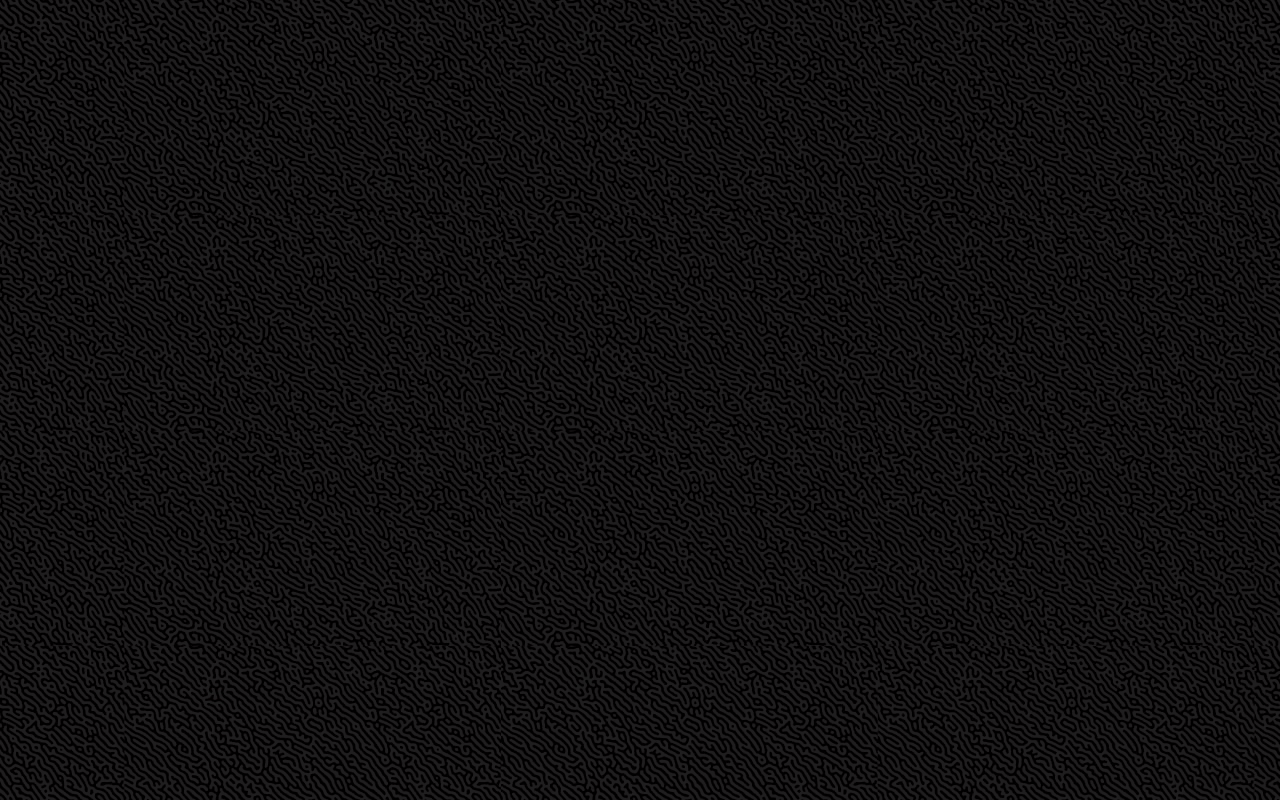
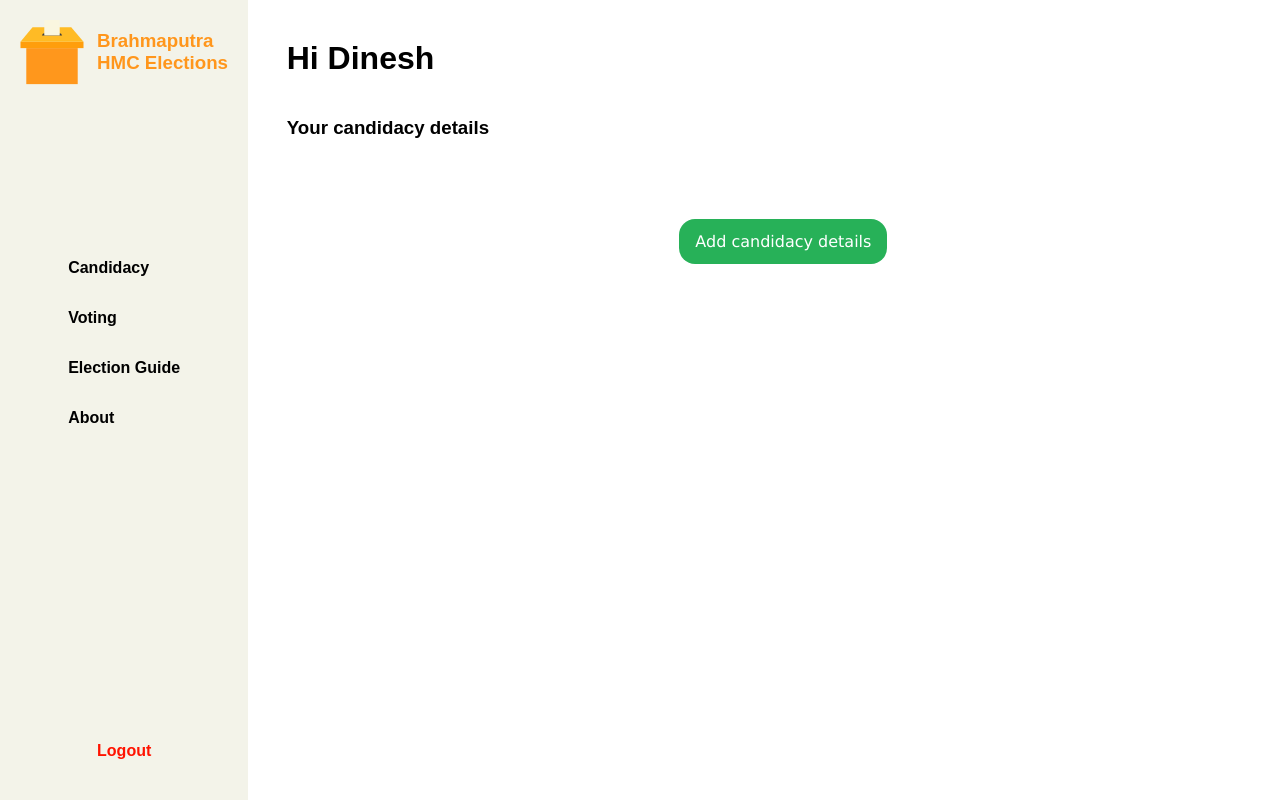
Before and after one commit to TheAdich/KritiPS, a React (Create React App) app: page /candidate in a window 1280 px wide. Before the commit this address had no page. Built offline with nearby package versions, Linux system fonts and the light colour scheme.

Commit message:
candidancy form

```diff
--- a/src/App.css
+++ b/src/App.css
@@ -5,13 +5,12 @@
   box-sizing: border-box;
 }
 body{
-  background: url('../public/TexturePattern.jpg');
-  color:white;
+
+  color:black;
   width:100%;
   height:100vh;
-  background-color: rgb(31, 31, 31);
-  background-blend-mode: color-burn;
-  osition: relative;
+  background-color: white
+
 }
 :root{
   --main-font:'Montserrat', sans-serif;
--- a/src/App.js
+++ b/src/App.js
@@ -1,9 +1,10 @@
 import React from 'react';
 import './App.css';
 import {BrowserRouter,Route,Routes} from "react-router-dom";
-import Signup from './signup';
-import Login from './login';
-import Home from './home';
+import Signup from './pages/signup';
+import Login from './pages/login';
+import Home from './pages/home';
+import Candidate from './pages/candidate/candidate';
 function App() {
   return (
     <BrowserRouter>
@@ -12,6 +13,7 @@ function App() {
             <Route path='/' element={<Signup/>}></Route>
             <Route path='/login' element={<Login/>}></Route>
             <Route path='/home' element={<Home/>}></Route>
+            <Route path='/candidate' element={<Candidate/>}></Route>
           </Routes>
       </div>
     </BrowserRouter>
--- a/src/index.js
+++ b/src/index.js
@@ -1,8 +1,6 @@
 import React from 'react';
 import ReactDOM from 'react-dom/client';
 import App from './App';
-
-
 const root = ReactDOM.createRoot(document.getElementById('root'));
 root.render(
   <React.StrictMode>
--- /dev/null
+++ b/src/pages/candidate/candidate.css
@@ -0,0 +1,226 @@
+*{
+    padding:0;
+    box-sizing: border-box;
+    margin: 0;
+}
+@import url('https://fonts.googleapis.com/css2?family=Open+Sans:wght@300&family=Plus+Jakarta+Sans:wght@200&display=swap');
+
+.dashbord_wrapper{
+    width:100%;
+    height:100vh;
+    overflow-x: hidden;
+    display: flex;
+}
+
+.dashboard{
+    width:20%;
+    background-color: #F3F3E9;
+    font-family: 'Plus Jakarta Sans', sans-serif;
+    display: flex;
+    flex-direction: column;
+    align-items: center;
+    justify-content: space-between;
+}
+
+.election_header_icon{
+    display: flex;
+    align-items: center;
+    height:5%;
+    color: #FF961C;
+    margin:4vh 0px;
+}
+
+.election_header_icon>img{
+    margin-right: 1vw;
+}
+
+.dashboard_navbar{
+    display: flex;
+    flex-direction: column;
+    height:50%;
+}
+
+.dashboard_navlinks{
+    cursor: pointer;
+    margin:2vh;
+    font-weight: 900;
+}
+
+.dashboard_navlinks:hover{
+    color:#FF961C
+}
+
+.logout_section{
+    position: relative;
+    bottom:5vh;
+}
+
+.logout_section>h4{
+    color:#FF1300;
+    cursor: pointer;
+}
+
+.candidate_section{
+    font-family: 'Plus Jakarta Sans', sans-serif;
+    margin-left: 3vw;
+    width:80%;
+    height:fit-content;
+    padding-bottom: 4rem;
+}
+
+.username_name{
+    margin-top: 5vh;
+}
+
+.prompt {
+    margin-top: 5vh;
+}
+
+.form_section{
+    margin-top: 10vh;
+    height:80%;
+    display: flex;
+    justify-content: center;
+}
+
+.add_btn{
+    align-self: flex-start;
+    font-size: 1rem;
+    font-family: 'Lucida Sans', 'Lucida Sans Regular', 'Lucida Grande', 'Lucida Sans Unicode', Geneva, Verdana, sans-serif;
+    height:fit-content;
+    width:fit-content;
+    padding:0.8rem 1rem;
+    background-color: #27B158;
+    color:white;
+    outline: none;
+    border:none;
+    border-radius: 1rem;
+    cursor: pointer;
+}
+
+
+
+.btn_section{
+    display: flex;
+    justify-content: space-between;
+    align-items: center;
+}
+
+.add_btn:hover{
+    opacity: 0.9;
+}
+
+.candidate_form{
+    flex-direction: column;
+    align-items: flex-start;
+}
+
+.three_form_wrapper{
+    display: flex;
+    justify-content: space-between;
+    width:100%;
+}
+
+.three_form_wrapper fieldset{
+    width:30%;
+}
+
+fieldset{
+    border-radius: 10px;
+}
+
+#candidatePoints {
+    resize: none;
+    outline: none;
+    border: none;
+}
+
+#dropdown{
+    border:none;
+    margin-top: 0.5vw;
+    outline: none;
+    width:80%;
+    font-size: 1vw;
+}
+
+#dropdown option{
+    font-size: 1rem;
+}
+
+#course{
+    border:none;
+    margin-top: 0.5vw;
+    outline: none;
+    width:80%;
+    font-size: 1vw;
+}
+
+#course option{
+    font-size: 1rem;
+}
+
+legend{
+    margin-left: 1vw;
+}
+fieldset{
+    margin: 1vh 0px;
+}
+.name_section{
+    width:100%;
+    border-radius: 10px;
+}
+
+.agenda{
+    font-size: 1.2vw;
+    margin-bottom: 2rem;
+}
+.agenda textarea{
+    font-size: 1vw;
+    margin-top: 1rem;
+    margin-left: 1rem;
+}
+
+#save{
+    font-size: 1rem;
+    font-family: 'Lucida Sans', 'Lucida Sans Regular', 'Lucida Grande', 'Lucida Sans Unicode', Geneva, Verdana, sans-serif;
+    height:fit-content;
+    width:fit-content;
+    padding:0.7rem 1.2rem;
+    background-color: #27B158;
+    color:white;
+    outline: none;
+    border:none;
+    border-radius: 10px;
+    cursor: pointer;
+    margin-right: 5vw;
+}
+
+.formOutput{
+    width:100%;
+    display: flex;
+    flex-direction: column;
+}
+
+#confirm_details{
+    margin:2vh 0vw;
+    font-size: 1.2vw;
+    font-weight: 700;
+}
+
+.formoutput_cand{
+    margin-left: 5vw;
+    margin-bottom: 5vh;
+}
+
+.formoutput_cand h4{
+    font-size: 1.3vw;
+    color: grey;
+    margin-bottom: 0.4vw;
+}
+.formoutput_cand p{
+    font-size: 1.1vw;
+    color:black;
+    font-weight: bold;
+    white-space: pre-line;
+    white-space: pre-wrap;
+}
--- /dev/null
+++ b/src/pages/candidate/candidate.js
@@ -0,0 +1,132 @@
+import React, { useState } from 'react'
+import './candidate.css'
+const Candidate = () => {
+  const [btnstyle , setBtnstyle]=useState({});
+  const [formstyle,setFormStyle]=useState({display:'none'});
+  const[showDatastyle , setDatastyle]=useState({display:'none'});
+  const showForm=()=>{
+      setBtnstyle({
+        display:'none',
+      })
+      setFormStyle({
+        display:'flex',
+      })
+  }
+
+
+  const [formdata , setFormData]=useState({
+    name:'Aditya',
+    year:2,
+    position:'technical sec',
+    course:'b.Tech',
+    agenda:'Paisa hi paisa hoga',
+  })
+
+  const handleSubmit=(e)=>{
+    e.preventDefault();
+    console.log("formdata",formdata)
+   setFormStyle({display:'none'});
+    setDatastyle({display:'flex'});
+  }
+
+  const handleChange=(e)=>{
+   console.log(e.target.name , e.target.value)
+   const {name , value}=e.target;
+   setFormData((prevData)=>({
+    ...prevData,
+    [name]:value,
+   }))
+  }
+  return (
+    <div className='dashbord_wrapper'>
+      <div className='dashboard'>
+        <div className='election_header_icon'>
+          <img src='ballotBox.svg'></img>
+          <h3>Brahmaputra <br />HMC Elections</h3>
+        </div>
+
+        <div className='dashboard_navbar'>
+          <a className='dashboard_navlinks'>Candidacy</a>
+          <a className='dashboard_navlinks'>Voting</a>
+          <a className='dashboard_navlinks'>Election Guide</a>
+          <a className='dashboard_navlinks'>About</a>
+        </div>
+
+        <div className='logout_section'>
+          <h4>Logout</h4>
+        </div>
+      </div>
+
+
+      <div className='candidate_section'>
+        <h1 className='username_name'>Hi Dinesh</h1>
+        <div className='btn_section'>
+          <h3 className='prompt'>Your candidacy details</h3>
+        </div>
+       <div className='form_section'>
+          <button className='add_btn' onClick={showForm} style={btnstyle}>Add candidacy details</button>
+          <form className='candidate_form' onSubmit={(e) => handleSubmit(e)} style={formstyle}>
+            <fieldset className='name_section'>
+              <legend>Candidate Name</legend>
+              <input type='text' name='name' required  onChange={handleChange} placeholder='Enter Your Name'></input>
+            </fieldset>
+            <div className='three_form_wrapper'>
+              <fieldset className='year_of_study'>
+                <legend>Year of study</legend>
+                <input type='number'  required  max={4} min={2} name='year' onChange={handleChange}></input>
+              </fieldset>
+              <fieldset className='position_apply'>
+                <legend>Position</legend>
+                <label for='dropdown'>Apply for: </label>
+                <select id='dropdown'  required  name='position' onChange={handleChange}>
+                  <option value=''>Select</option>
+                  <option value='option1'>option 1</option>
+                  <option value='option2'>option 2</option>
+                  <option value='option3'>option 3</option>
+                </select>
+              </fieldset>
+              <fieldset className='course_enrolled'>
+                <legend>Course</legend>
+                <select id='course'name='course'  required  onChange={handleChange}>
+                  <option value=''>Select</option>
+                  <option value='btech'>B.Tech</option>
+                  <option value='mtech'>M.tech</option>
+                  <option value='phd'>Phd</option>
+                </select>
+              </fieldset>
+            </div>
+            <fieldset className='agenda'>
+              <legend>Agenda </legend>
+              <textarea name='agenda'  required   onChange={handleChange} id="candidatePoints" placeholder='Enter your Agenda in points' rows='20' cols='100'></textarea>
+            </fieldset>
+            <button type='submit' value='save' id='save'>Submit</button>
+          </form>
+  </div>
+        <div className='formOutput' style={showDatastyle}>
+        <div className='formoutput_cand c_name'>
+        <h4>Candidate name</h4>
+        <p>{formdata.name}</p>
+        </div>
+        <div className='formoutput_cand c_year'>
+        <h4>Year of Study</h4>
+        <p>{formdata.year}</p>
+        </div>
+        <div className='formoutput_cand c_position'>
+        <h4>Contesting for</h4>
+        <p>{formdata.position}</p>
+        </div>
+        <div className='formoutput_cand c_course'>
+        <h4>Candidate course</h4>
+        <p>{formdata.course}</p>
+        </div>
+        <div className='formoutput_cand c_agenda'>
+        <h4>Candidate Agenda</h4>
+        <p>{formdata.agenda}</p>
+        </div>
+        </div>
+      </div>
+    </div>
+  )
+}
+
+export default Candidate
--- a/src/home.js
+++ b/src/pages/home.js
@@ -1,8 +1,8 @@
 import { signOut } from "firebase/auth";
 import React from "react";
-import { database } from './FirebaseConfig';
+import { database } from '../FirebaseConfig';
 import { useNavigate } from "react-router-dom";
-import './App.css';
+import '../App.css';
 function Home(){
     const history = useNavigate()
 
--- a/src/login.js
+++ b/src/pages/login.js
@@ -1,6 +1,6 @@
 import React from 'react'
-import './App.css';
-import { database } from './FirebaseConfig';
+import '../App.css';
+import { database } from '../FirebaseConfig';
 import {  signInWithEmailAndPassword  } from 'firebase/auth'
 import { useNavigate } from 'react-router-dom';
 import { NavLink } from 'react-router-dom';
@@ -55,6 +55,7 @@ const Login = () => {
                     </form>
                 </div>
             </div>
+
   )
 }
 
--- a/src/signup.js
+++ b/src/pages/signup.js
@@ -1,5 +1,5 @@
 import React, { useState } from 'react'
-import { database } from './FirebaseConfig';
+import { database } from '../FirebaseConfig';
 import { createUserWithEmailAndPassword , sendEmailVerification} from 'firebase/auth'
 import { useNavigate } from 'react-router-dom';
 import { NavLink } from 'react-router-dom';
@@ -69,7 +69,4 @@ const Signup = () => {
     )
 }
 
-
-
-
 export default Signup;
```
Also changed, not shown: public/ballotBox.svg (added), 1 other file (tests, documents, lock files or other folders).
